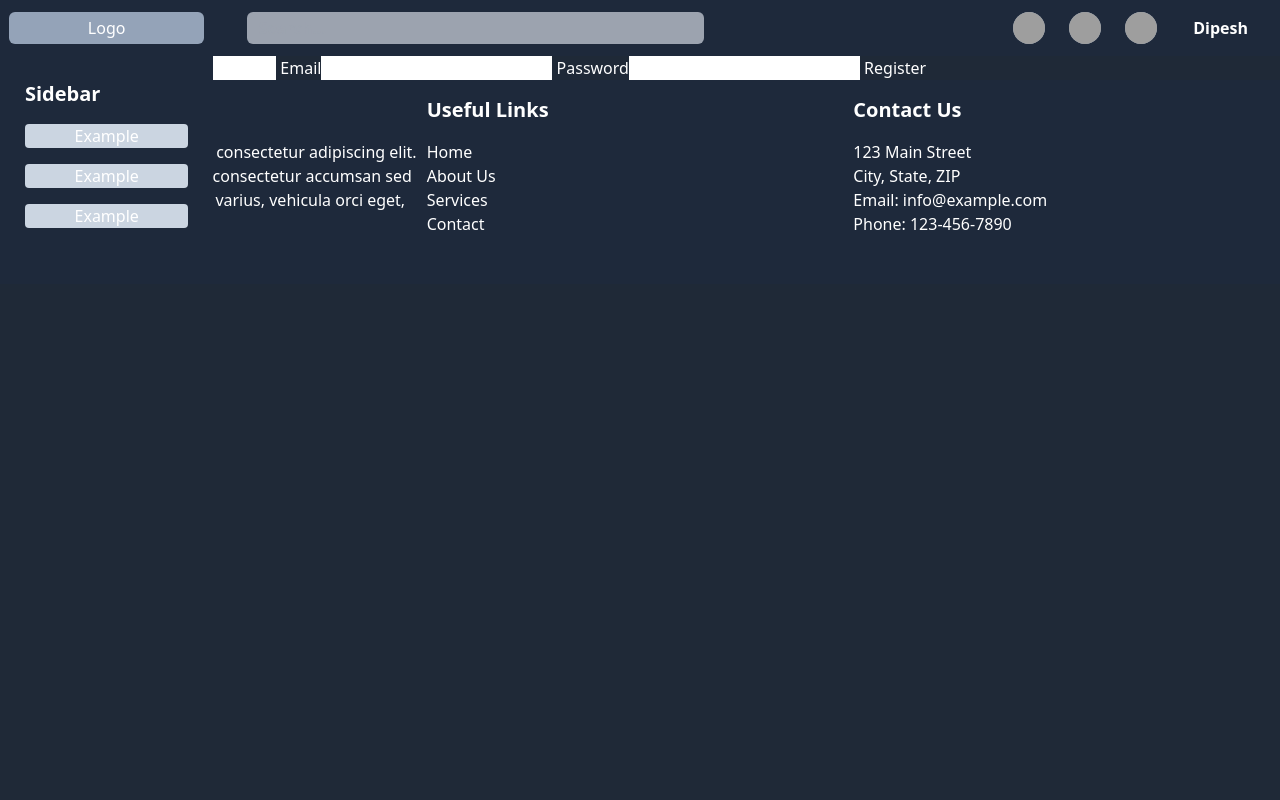
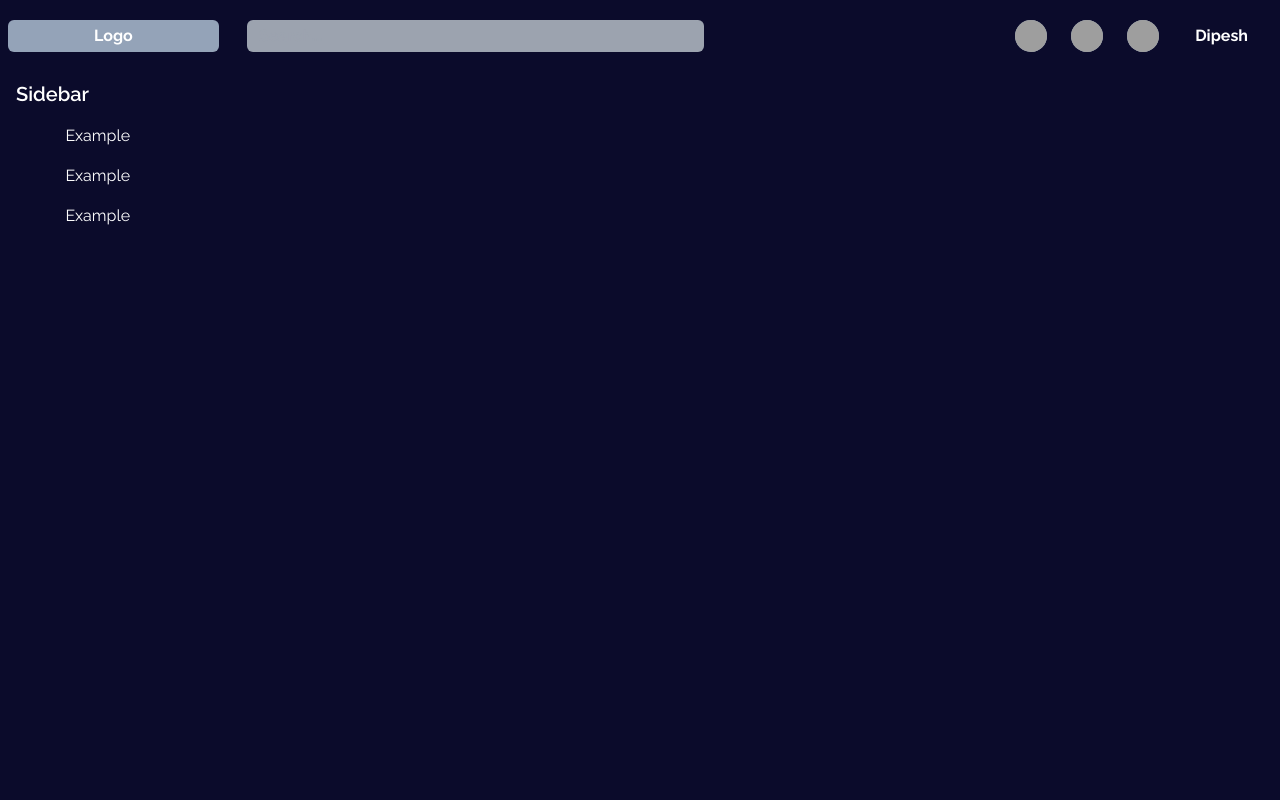
Before and after one commit to compitcomds/fglk-website, a Flask app: page /register in a window 1280 px wide. Run offline with Flask 3, Linux system fonts and the light colour scheme; grey boxes are pictures that could not be loaded.

Commit message:
hygkulllllllllllllll

```diff
--- a/fglk/static/css/main.css
+++ b/fglk/static/css/main.css
@@ -569,22 +569,23 @@
 body {
   position: relative;
   --tw-bg-opacity: 1;
-  background-color: rgb(31 41 55 / var(--tw-bg-opacity));
-  font-family: ui-sans-serif, system-ui, sans-serif, "Apple Color Emoji", "Segoe UI Emoji", "Segoe UI Symbol", "Noto Color Emoji";
+  background-color: rgb(11 11 43 / var(--tw-bg-opacity));
+  font-family: Raleway, sans-serif;
   --tw-text-opacity: 1;
   color: rgb(255 255 255 / var(--tw-text-opacity));
-  -webkit-font-smoothing: antialiased;
-  -moz-osx-font-smoothing: grayscale;
 }
 
 /* navbar start */
 
 .navbar {
+  position: fixed;
+  z-index: 50;
   display: flex;
+  width: 100%;
   align-items: center;
   justify-content: space-between;
   --tw-bg-opacity: 1;
-  background-color: rgb(30 41 59 / var(--tw-bg-opacity));
+  background-color: rgb(11 11 43 / var(--tw-bg-opacity));
   padding: 0.5rem;
   font-weight: 700;
   --tw-text-opacity: 1;
@@ -655,13 +656,10 @@
 
 .nav-item {
   position: fixed;
-  display: flex;
+  height: 100vh;
   width: 16.666667%;
-  flex-direction: column;
   align-items: center;
   justify-content: center;
-  --tw-bg-opacity: 1;
-  background-color: rgb(30 41 59 / var(--tw-bg-opacity));
   --tw-text-opacity: 1;
   color: rgb(255 255 255 / var(--tw-text-opacity));
 }
@@ -670,14 +668,14 @@
   margin-top: 0.75rem;
   margin-bottom: 0.75rem;
   display: flex;
-  width: 91.666667%;
+  width: 16.666667%;
   align-items: center;
   justify-content: center;
   border-radius: 0.375rem;
   --tw-bg-opacity: 1;
   background-color: rgb(148 163 184 / var(--tw-bg-opacity));
-  padding-left: 1rem;
-  padding-right: 1rem;
+  padding-left: 0.75rem;
+  padding-right: 0.75rem;
   padding-top: 0.25rem;
   padding-bottom: 0.25rem;
 }
@@ -705,10 +703,10 @@
   height: 100%;
   width: 91.666667%;
   --tw-bg-opacity: 1;
-  background-color: rgb(30 41 59 / var(--tw-bg-opacity));
+  background-color: rgb(11 11 43 / var(--tw-bg-opacity));
   padding: 1rem;
-  padding-top: 1.5rem;
-  padding-bottom: 1.5rem;
+  padding-top: 5rem;
+  padding-bottom: 5rem;
 }
 
 .sideTxt {
@@ -729,8 +727,6 @@
   align-items: center;
   justify-content: center;
   border-radius: 0.25rem;
-  --tw-bg-opacity: 1;
-  background-color: rgb(203 213 225 / var(--tw-bg-opacity));
 }
 
 /* index page css */
@@ -744,7 +740,7 @@
   flex-grow: 1;
   overflow-y: auto;
   --tw-bg-opacity: 1;
-  background-color: rgb(31 41 55 / var(--tw-bg-opacity));
+  background-color: rgb(11 11 43 / var(--tw-bg-opacity));
   padding: 2rem;
   font-family: ui-sans-serif, system-ui, sans-serif, "Apple Color Emoji", "Segoe UI Emoji", "Segoe UI Symbol", "Noto Color Emoji";
   --tw-text-opacity: 1;
@@ -783,8 +779,6 @@
   margin-bottom: 1rem;
   height: 80%;
   border-radius: 0.375rem;
-  --tw-bg-opacity: 1;
-  background-color: rgb(107 114 128 / var(--tw-bg-opacity));
 }
 
 .mainTopRightBase {
@@ -825,7 +819,7 @@
 
 .feature {
   display: flex;
-  height: 40%;
+  height: 25%;
   gap: 1.25rem;
   padding-top: 1.5rem;
   padding-bottom: 1.5rem;
@@ -834,15 +828,11 @@
 .feature-long {
   width: 50%;
   border-radius: 0.375rem;
-  --tw-bg-opacity: 1;
-  background-color: rgb(148 163 184 / var(--tw-bg-opacity));
 }
 
 .feature-small {
   width: 33.333333%;
   border-radius: 0.375rem;
-  --tw-bg-opacity: 1;
-  background-color: rgb(148 163 184 / var(--tw-bg-opacity));
 }
 
 /*  -------------------- Features End -------------------- */
@@ -852,13 +842,9 @@
 .mainFooter {
   margin-left: auto;
   margin-right: auto;
-  display: flex;
-  flex-wrap: wrap;
-  justify-content: space-between;
+  width: 83.333333%;
   --tw-bg-opacity: 1;
-  background-color: rgb(30 41 59 / var(--tw-bg-opacity));
-  padding-top: 1rem;
-  padding-bottom: 1rem;
+  background-color: rgb(11 11 43 / var(--tw-bg-opacity));
 }
 
 .footer {
--- a/fglk/templates/base.html
+++ b/fglk/templates/base.html
@@ -9,6 +9,10 @@
     <link rel="stylesheet" type="text/css" href="{{ url_for('static', filename='css/main.css') }}">
     <link rel="stylesheet" href="https://cdnjs.cloudflare.com/ajax/libs/font-awesome/5.15.4/css/all.min.css">
     <link href="https://cdnjs.cloudflare.com/ajax/libs/font-awesome/6.0.0-beta3/css/all.min.css" rel="stylesheet">
+    <link rel="preconnect" href="https://fonts.googleapis.com">
+    <link rel="preconnect" href="https://fonts.gstatic.com" crossorigin>
+    <link href="https://fonts.googleapis.com/css2?family=Raleway:ital,wght@0,100..900;1,100..900&display=swap"
+        rel="stylesheet">
     <link rel="stylesheet" href="https://cdn.jsdelivr.net/npm/swiper@11/swiper-bundle.min.css" />
 
 </head>
@@ -19,26 +23,9 @@
     <a href="{{url_for('Auth.logout')}}">Logout</a>#}
 
     {# Navbar #}
-    <div class="nav-item">
+
+    <div class="navbar">
         <div class="logo">Logo</div>
-        {# Sidebar #}
-        <div class="sideMain ">
-            <!-- Sidebar -->
-            <div class="sideNav ">
-                <div class="sideCon">
-                    <h2 class="sideTxt">Sidebar</h2>
-                    <div class="sideItem">
-                        <div class="sideItems">Example</div>
-                        <div class="sideItems">Example</div>
-                        <div class="sideItems">Example</div>
-
-                    </div>
-                </div>
-            </div>
-        </div>
-    </div>
-    <div class="navbar">
-
         <div class="nav-item1">
             <div class="search">
                 <!-- Search Bar -->
@@ -71,13 +58,30 @@
 
     </div>
     <!--  End of Navbar -->
+    <div class="nav-item">
+        {# Sidebar #}
+        <div class="sideMain ">
+            <!-- Sidebar -->
+            <div class="sideNav ">
+                <div class="sideCon">
+                    <h2 class="sideTxt">Sidebar</h2>
+                    <div class="sideItem">
+                        <div class="sideItems">Example</div>
+                        <div class="sideItems">Example</div>
+                        <div class="sideItems">Example</div>
 
+                    </div>
+                </div>
+            </div>
+        </div>
+    </div>
     <!-- Main Content Section -->
     {% block content %}
 
     {% endblock content %}
     <!--  Footer Section -->
-    <footer class="mainFooter">
+
+    <!-- <footer class="mainFooter">
         <div class="footer ">
             <div class="footerStart ">
                 <div class="footerAbout ">
@@ -103,7 +107,7 @@
                 </div>
             </div>
         </div>
-    </footer>
+    </footer> -->
 
     <script>
         function toggleTheme() {
```
Also changed, not shown: fglk/static/src/input.css (+25 -31 lines), tailwind.config.js (+26 -3 lines).
